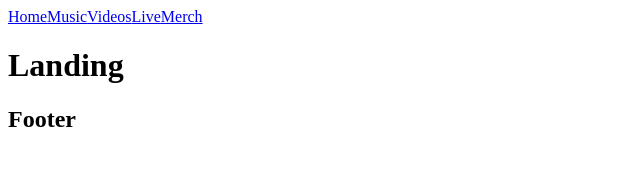
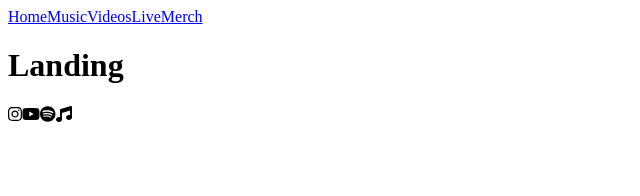
Before and after one commit to cbarnes0/zac.crook, a React (Vite) app: page / in a window 1280 px wide. Shown: the top 196 px of the page, without its empty margins (0-640 px from the left). Built offline with nearby package versions, Linux system fonts and the light colour scheme.

Commit message:
footer logos added

```diff
--- a/src/components/Footer.jsx
+++ b/src/components/Footer.jsx
@@ -1,5 +1,17 @@
+import { FontAwesomeIcon } from '@fortawesome/react-fontawesome'
+import { faInstagram, faSpotify, faYoutube } from '@fortawesome/free-brands-svg-icons'
+import { faMusic } from '@fortawesome/free-solid-svg-icons'
+
+
 const Footer = () => {
-    return <h2>Footer</h2>
+    return (
+        <footer>
+            <FontAwesomeIcon icon={faInstagram} style={{color: "#000000",}} />
+            <FontAwesomeIcon icon={faYoutube} style={{color: "#000000",}} />
+            <FontAwesomeIcon icon={faSpotify} style={{color: "#000000",}} />
+            <FontAwesomeIcon icon={faMusic} style={{color: "#000000",}} />
+        </footer>
+    )
 }
 
 export default Footer;
```
